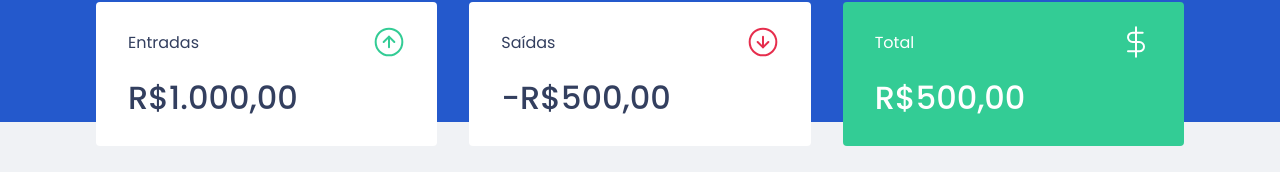
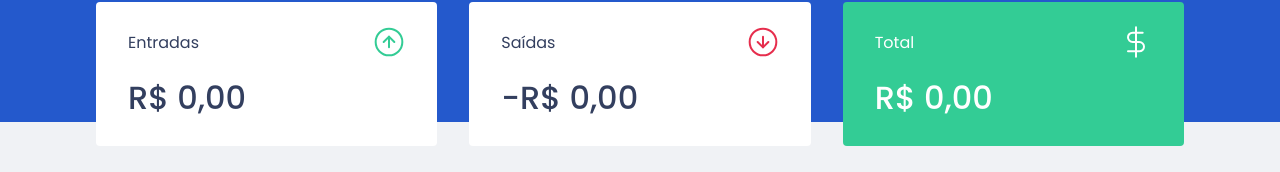
Before and after one commit to DarlonHenrique/dtmoney, a React (Create React App) app: page / in a window 1280 px wide. Shown: the part 150-322 px from the top of the page. Built offline with nearby package versions, Linux system fonts and the light colour scheme; no server answers; what miragejs would draw is missing.

Commit message:
feat(summary): add dinamically numbers to summary

```diff
--- a/src/components/Summary/index.tsx
+++ b/src/components/Summary/index.tsx
@@ -8,6 +8,25 @@
 export function Summary() {
   const { transactions } = useContext(TransactionsContext)
 
+  const summary = transactions.reduce(
+    (accumulator, transaction) => {
+      if (transaction.type === 'deposit') {
+        accumulator.deposit += transaction.amount
+        accumulator.total += transaction.amount
+      } else {
+        accumulator.withdraw += transaction.amount
+        accumulator.total -= transaction.amount
+      }
+
+      return accumulator
+    },
+    {
+      deposit: 0,
+      withdraw: 0,
+      total: 0
+    }
+  )
+
   return (
     <Container>
       <div>
@@ -15,7 +34,12 @@
           <p>Entradas</p>
           <img src={incomeImg} alt='Entradas' />
         </header>
-        <strong>R$1.000,00</strong>
+        <strong>
+          {new Intl.NumberFormat('pt-BR', {
+            style: 'currency',
+            currency: 'BRL'
+          }).format(summary.deposit)}
+        </strong>
       </div>
 
       <div>
@@ -23,7 +47,13 @@
           <p>Saídas</p>
           <img src={outcome} alt='Saídas' />
         </header>
-        <strong>-R$500,00</strong>
+        <strong>
+          -
+          {new Intl.NumberFormat('pt-BR', {
+            style: 'currency',
+            currency: 'BRL'
+          }).format(summary.withdraw)}
+        </strong>
       </div>
 
       <div className='highlight-background'>
@@ -31,7 +61,12 @@
           <p>Total</p>
           <img src={total} alt='Total' />
         </header>
-        <strong>R$500,00</strong>
+        <strong>
+          {new Intl.NumberFormat('pt-BR', {
+            style: 'currency',
+            currency: 'BRL'
+          }).format(summary.total)}
+        </strong>
       </div>
     </Container>
   )
```
